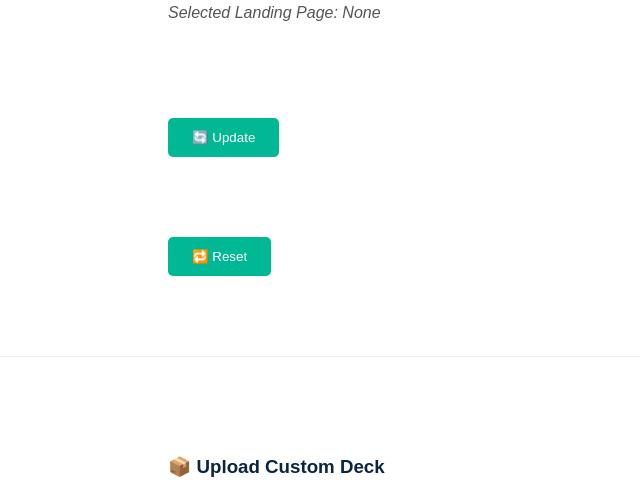
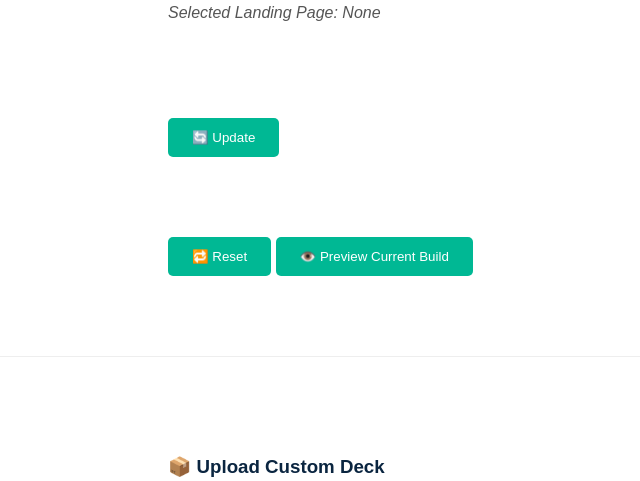
Before and after one commit to bdkelmon/themeqr-site, a Flask app: page / in a window 1280 px wide. Shown: the part 530-1011 px from the top of the page, without its empty margins (122-762 px from the left). Run offline with Flask 3, Linux system fonts and the light colour scheme.

Commit message:
Update editor.html

```diff
--- a/templates/editor.html
+++ b/templates/editor.html
@@ -75,6 +75,9 @@
 
 <div class="section">
   <button class="btn" onclick="resetIndex()">🔁 Reset</button>
+  <a href="https://themeqr-backend.onrender.com/index.html" target="_blank">
+  <button class="btn">👁️ Preview Current Build</button>
+  </a>
 </div>
 
 <hr>
@@ -150,11 +153,28 @@
     button.classList.add('selected');
   }
 
-  function updateIndex() {
+function updateIndex() {
   if (!selectedWrapper || !selectedLanding) {
     alert("Select both a wrapper and landing page.");
     return;
   }
+
+  fetch('https://themeqr-backend.onrender.com/update_index', {
+    method: 'POST',
+    headers: { 'Content-Type': 'application/json' },
+    body: JSON.stringify({ wrapper: selectedWrapper, landing: selectedLanding })
+  })
+  .then(res => {
+    if (res.ok) {
+      // Go to updated index on backend
+      window.location.href = 'https://themeqr-backend.onrender.com/index.html';
+    } else {
+      alert("❌ Update failed.");
+    }
+  })
+  .catch(err => alert("❌ Error: " + err));
+}
+
 
   fetch('/update_index', {
     method: 'POST',
@@ -164,7 +184,7 @@
   .then(res => {
     if (res.ok) {
       // Redirect to the updated page
-      window.location.href = '/index.html';
+      window.location.href = 'https://themeqr-backend.onrender.com/index.html';
     } else {
       alert("❌ Update failed.");
     }
```
